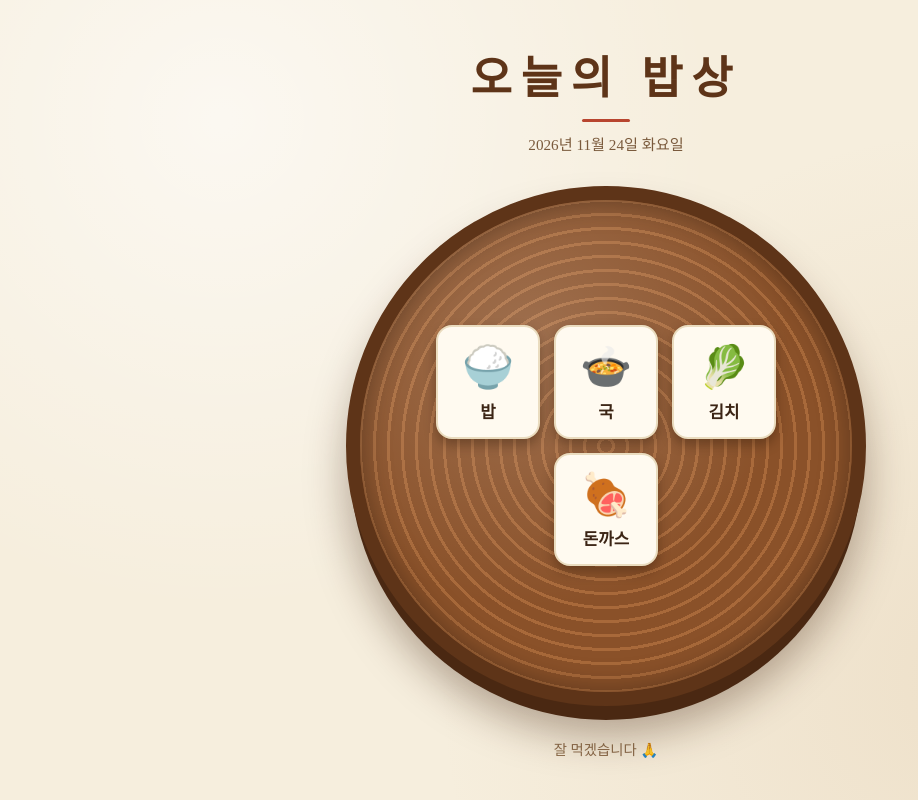
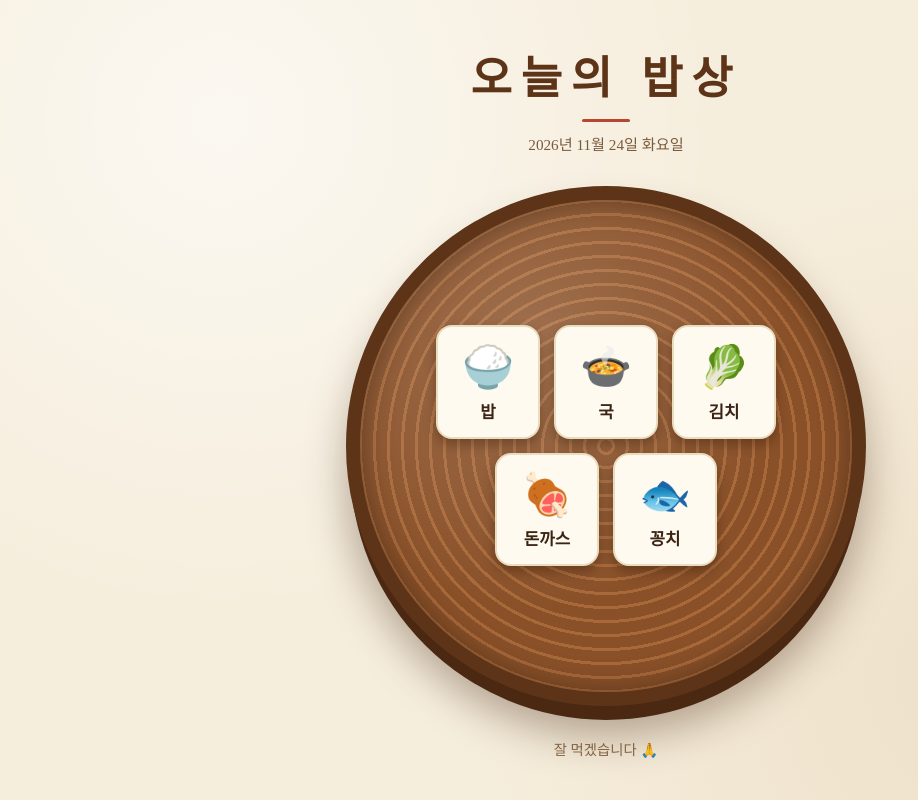
Before and after one commit to hyoseopsong-debug/bapsang02, a plain HTML site: page index.html in a window 1280 px wide. Shown: the whole page, without its empty margins (34-952 px from the left). Drawn offline with Linux system fonts and the light colour scheme.

Commit message:
꽁치 추가

```diff
--- a/index.html
+++ b/index.html
@@ -143,6 +143,7 @@
       <li><span>🍲</span>국</li>
       <li><span>🥬</span>김치</li>
       <li><span>🍖</span>돈까스</li>
+      <li><span>🐟</span>꽁치</li>
     </ul>
   </main>
 
```
